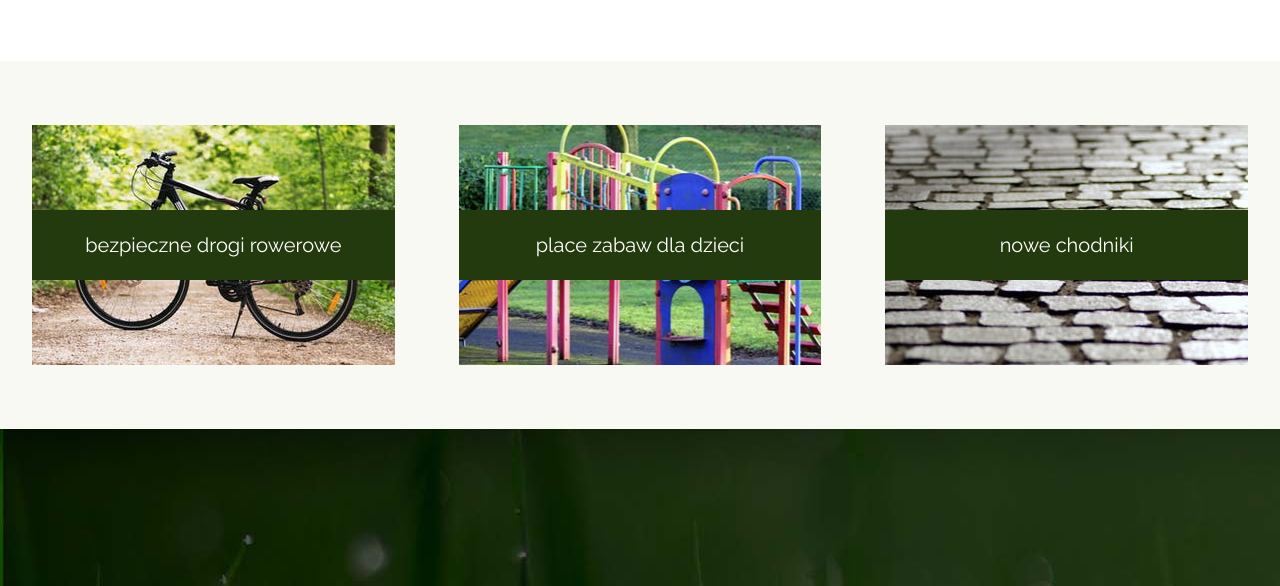
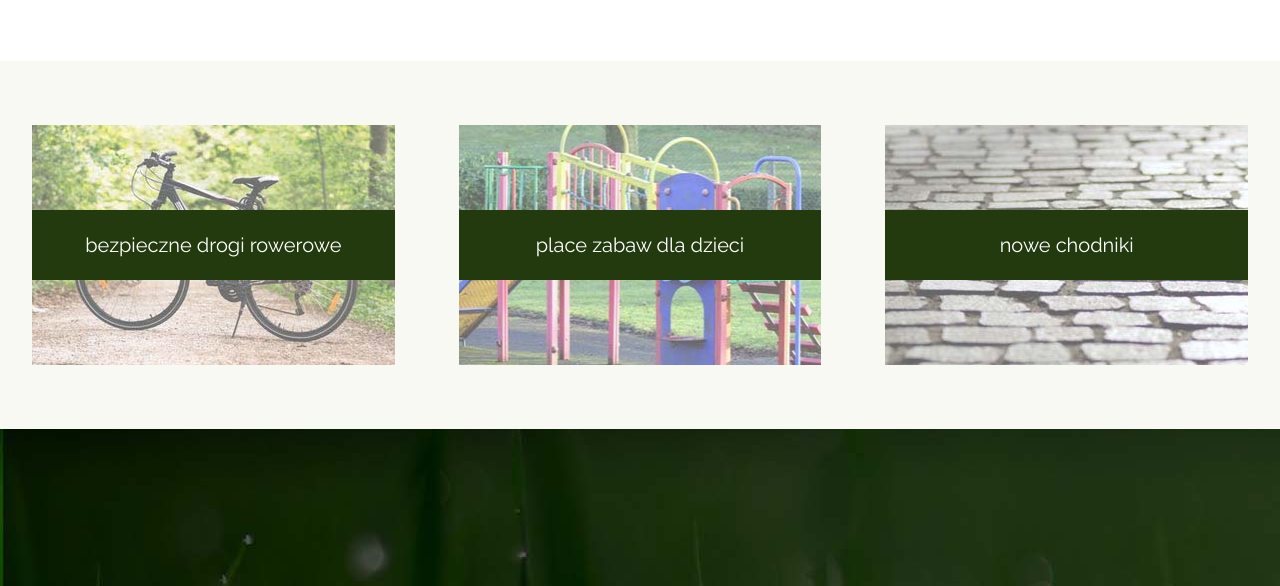
Before and after one commit to Moniaesz/ngo-website, a website: page index.html in a window 1280 px wide. Shown: the part 2580-3166 px from the top of the page. Drawn offline with Linux system fonts and the light colour scheme.

Commit message:
add img files with opacity - photo-tiles section

```diff
--- a/sass/style.scss
+++ b/sass/style.scss
@@ -239,7 +239,7 @@ article img {
 }
 
 
-/* Tiles section */
+/* photo-tiles section */
 .tiles {
   // border: 2px solid orange;
   display: grid;
@@ -292,15 +292,15 @@ article img {
 }
 
 .tile-one {
-  background-image: url("../assets/kafelki/rower.jpg");
+  background-image: url("../assets/kafelki/rower-opacity.jpg");
 }
 
 .tile-two {
-  background-image: url("../assets/kafelki/plac_zabaw.jpg");
+  background-image: url("../assets/kafelki/plac-zabaw-opacity.jpg");
 }
 
 .tile-three {
-  background-image: url("../assets/kafelki/chodniki.jpg");
+  background-image: url("../assets/kafelki/chodniki-opacity.jpg");
 }
 
 
```
Also changed, not shown: index.html (+1 -1 lines), assets/kafelki/chodniki-opacity.jpg (added), assets/kafelki/plac-zabaw-opacity.jpg (added), assets/kafelki/rower-opacity.jpg (added), css/style.css.
